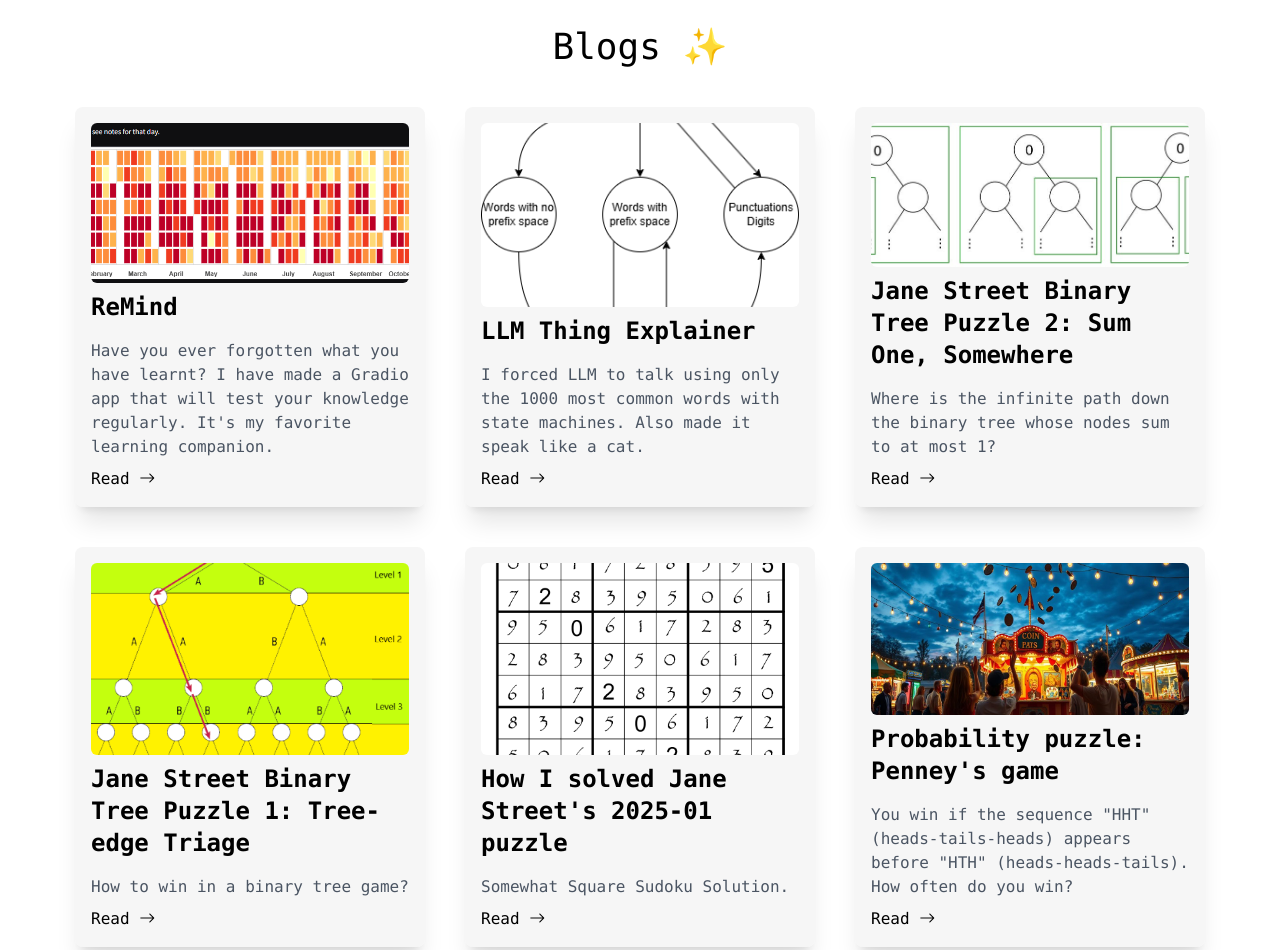
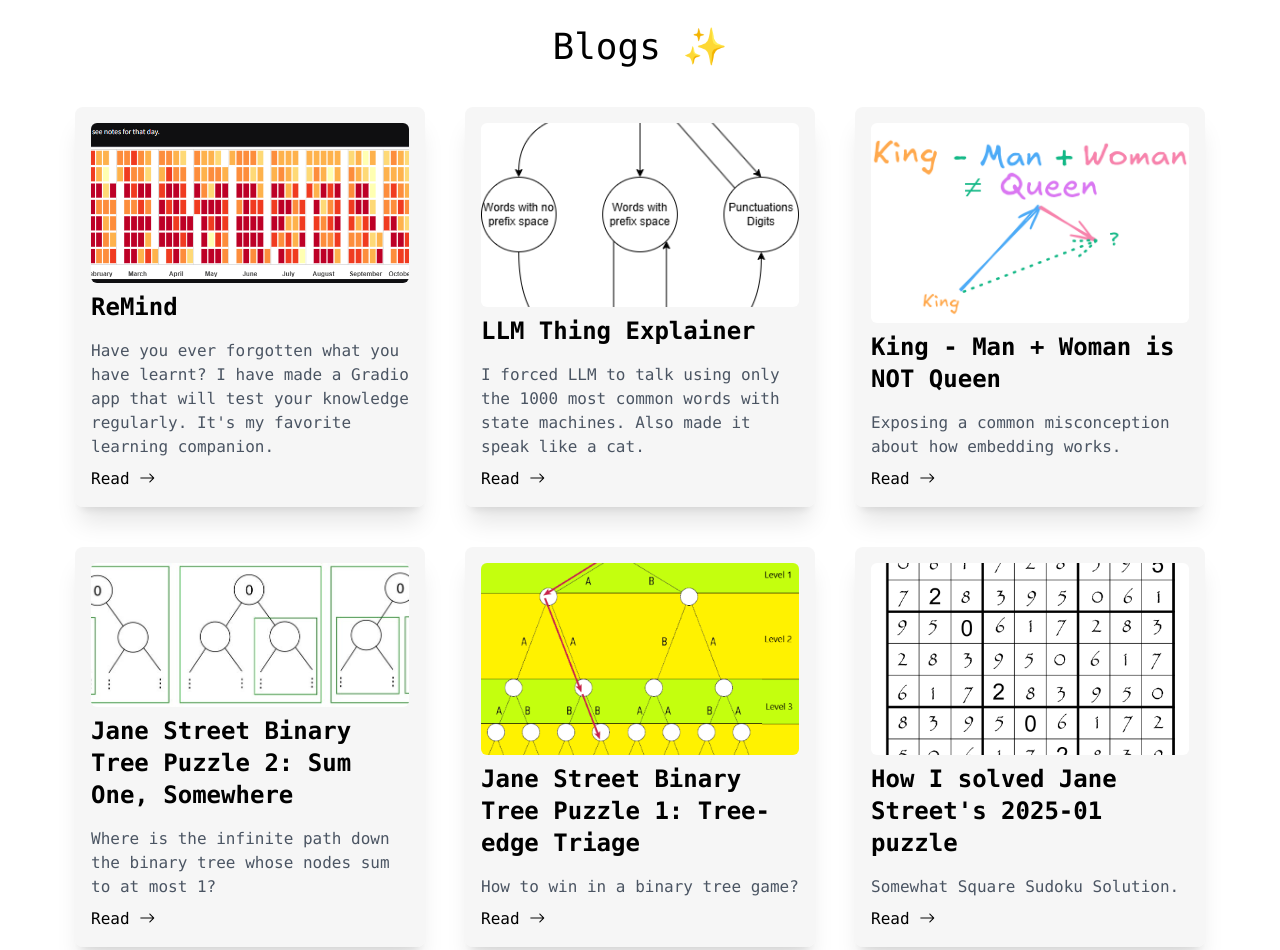
Before and after one commit to mc-marcocheng/mc-marcocheng.github.io, a website: page index.html in a window 1280 px wide. Shown: the part 3880-4830 px from the top of the page. Drawn offline with nearby package versions, Linux system fonts and the light colour scheme.

Commit message:
Add Medium blog

```diff
--- a/index.html
+++ b/index.html
@@ -542,6 +542,31 @@
                     </span>
                 </a>
                 <a
+                    href="https://medium.com/@mc_cheng/king-man-woman-is-not-queen-9cbf0afe6c72"
+                    class="tw-flex tw-h-[400px] tw-w-[350px] tw-flex-col tw-gap-2 tw-overflow-clip tw-rounded-lg tw-bg-[#edecec79] tw-p-4 tw-shadow-xl max-lg:tw-w-[300px]"
+                >
+                    <div
+                        class="tw-h-[200px] tw-w-full tw-overflow-hidden tw-rounded-md"
+                    >
+                        <img
+                            src="./assets/images/blogs/embedding_misconception.png"
+                            alt="article image"
+                            class="tw-h-full tw-w-full tw-object-cover"
+                            srcset=""
+                        />
+                    </div>
+                    <h3 class="tw-text-2xl tw-font-semibold max-md:tw-text-xl">
+                        King - Man + Woman is NOT Queen
+                    </h3>
+                    <p class="tw-mt-2 tw-text-gray-600">
+                        Exposing a common misconception about how embedding works.
+                    </p>
+                    <span>
+                        <span>Read</span>
+                        <i class="bi bi-arrow-right"></i>
+                    </span>
+                </a>
+                <a
                     href="https://mccheng.substack.com/p/jane-street-binary-tree-puzzle-2?r=2rdmbn"
                     class="tw-flex tw-h-[400px] tw-w-[350px] tw-flex-col tw-gap-2 tw-overflow-clip tw-rounded-lg tw-bg-[#edecec79] tw-p-4 tw-shadow-xl max-lg:tw-w-[300px]"
                 >
```
Also changed, not shown: assets/images/blogs/embedding_misconception.png (added).
